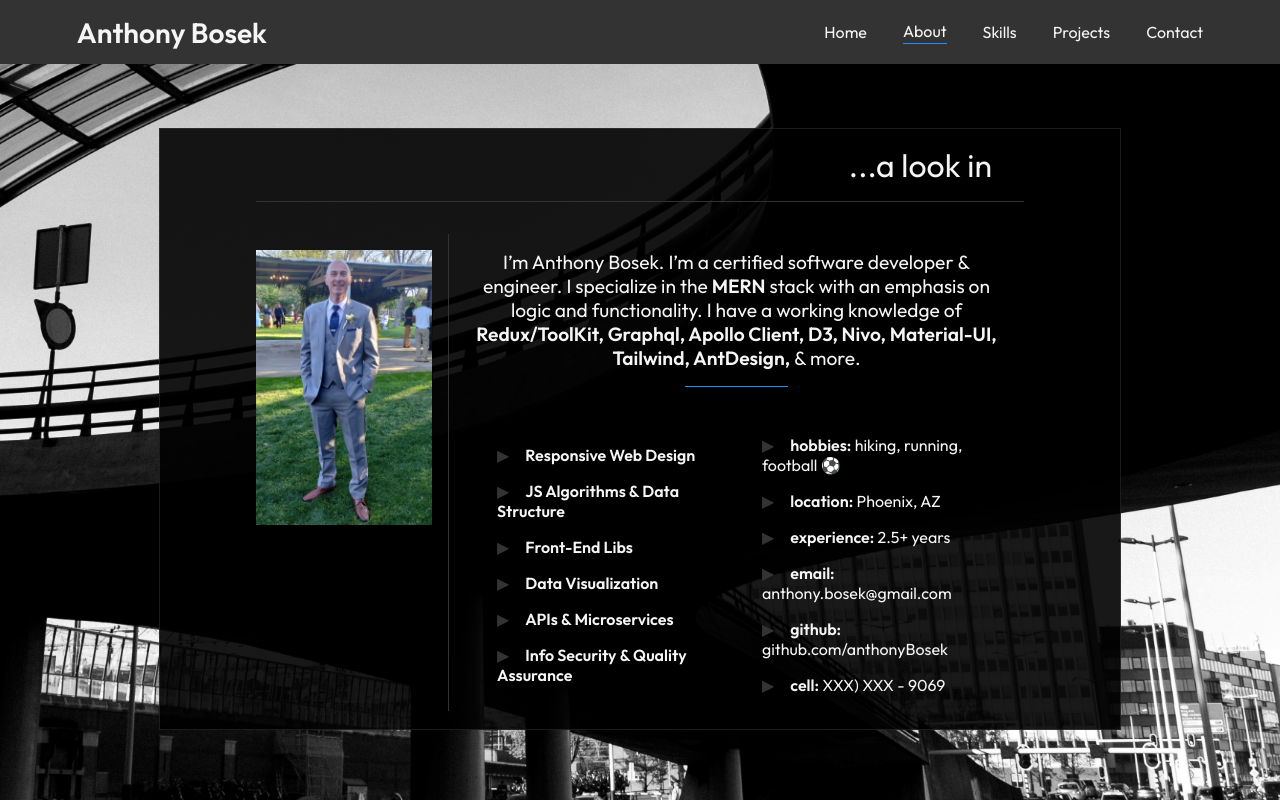
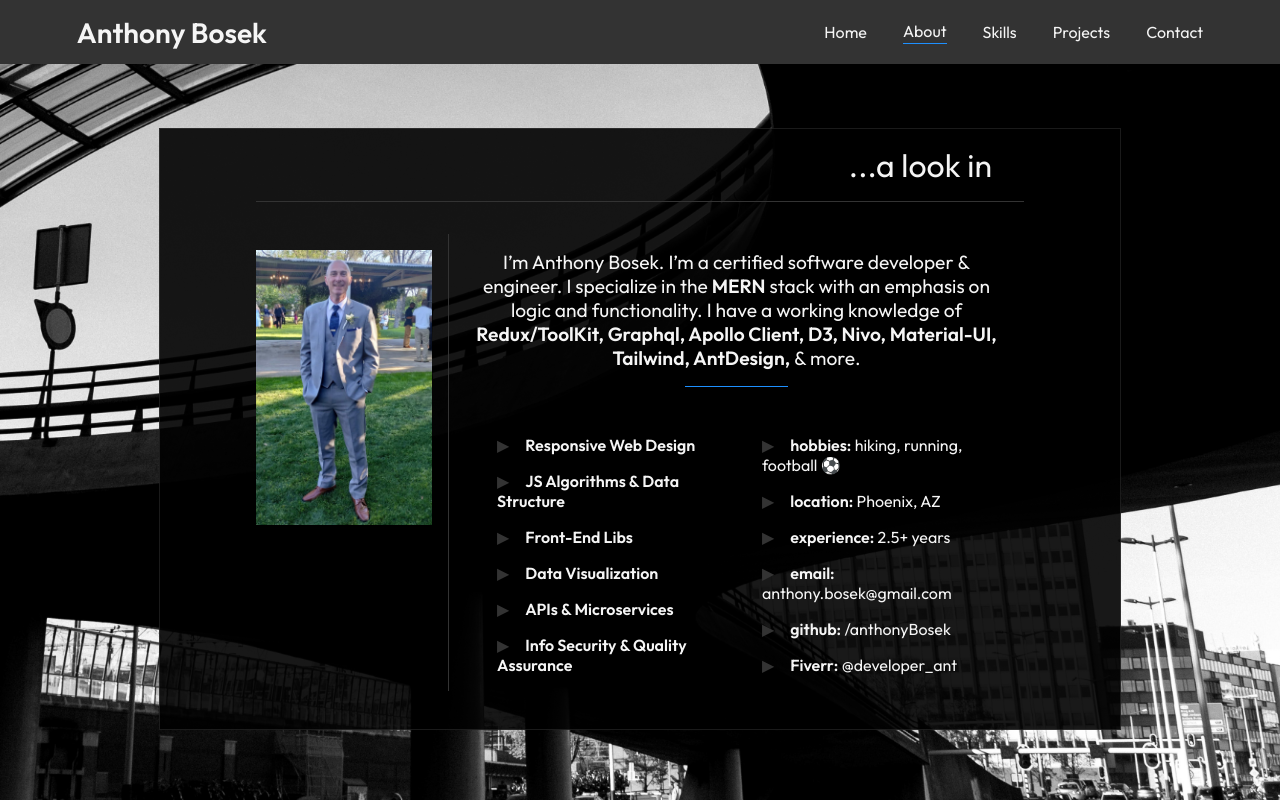
Before and after one commit to anthonyBosek/reactPortfolio, a React (Create React App) app: page /about in a window 1280 px wide. Built offline with nearby package versions, Linux system fonts and the light colour scheme.

Commit message:
added fiverr profile

```diff
--- a/src/assets/data/language.js
+++ b/src/assets/data/language.js
@@ -170,6 +170,7 @@ export const vitalsArray = [
   { label: "location", value: "Phoenix, AZ" },
   { label: "experience", value: "2.5+ years" },
   { label: "email", value: "anthony.bosek@gmail.com" },
-  { label: "github", value: "github.com/anthonyBosek" },
-  { label: "cell", value: "XXX) XXX - 9069" },
+  { label: "github", value: "/anthonyBosek" },
+  { label: "Fiverr", value: "@developer_ant" },
+  // { label: "cell", value: "XXX) XXX - 9069" },
 ];
```
